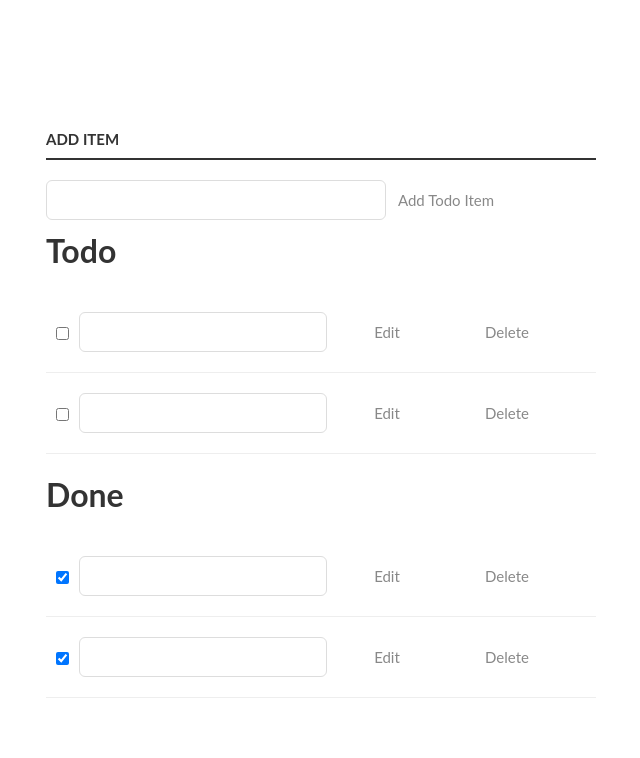
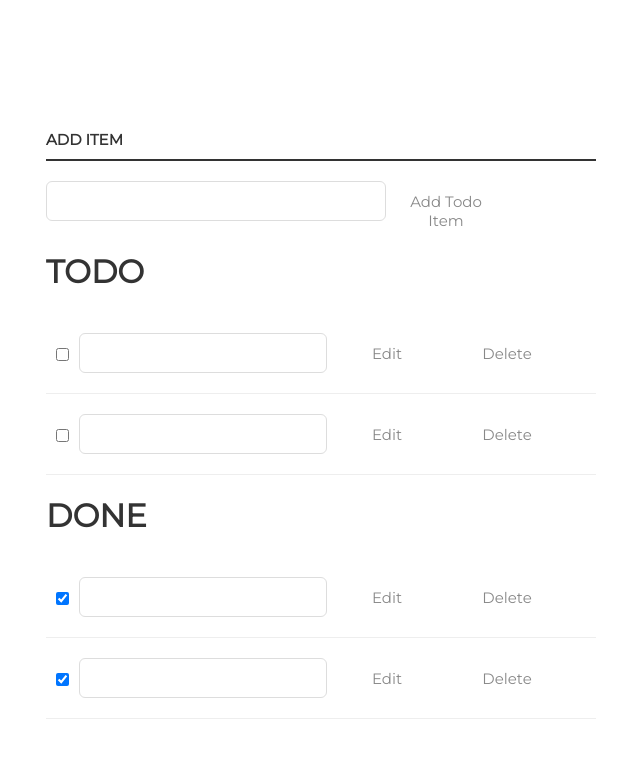
Before and after one commit to caressaarchie18/js1-final, a plain HTML site: page index.html in a window 1280 px wide. Shown: the whole page, without its empty margins (319-959 px from the left). Drawn offline with Linux system fonts and the light colour scheme.

Commit message:
changed font-family

```diff
--- a/css/styles.css
+++ b/css/styles.css
@@ -1,7 +1,7 @@
 body {
   background: #fff;
   color: #333;
-  font-family: Lato, sans-serif;
+  font-family: 'Montserrat', sans-serif;
 }
 .container {
   display: block;
@@ -29,7 +29,7 @@ button {
   font-size: 15px;
   width: 120px;
   margin: 10px 0 0;
-  font-family: Lato, sans-serif;
+  font-family: 'Montserrat', sans-serif;
   cursor: pointer;
 }
 button:hover {
@@ -55,7 +55,7 @@ input[type="text"] {
   border: 1px solid #ddd;
   background: #fff;
   border-radius: 6px;
-  font-family: Lato, sans-serif;
+  font-family: 'Montserrat', sans-serif;
   color: #888;
 }
 input[type="text"]:focus {
@@ -101,7 +101,7 @@ li >  input[type="text"] {
   border: 1px solid #ddd;
   background: #fff;
   border-radius: 6px;
-  font-family: Lato, sans-serif;
+  font-family: 'Montserrat', sans-serif;
   color: #888;
 }
 li > .delete:hover {
--- a/index.html
+++ b/index.html
@@ -5,6 +5,7 @@
   <meta name="viewport" content="width=device-width, initial-scale=1.0">
   <meta http-equiv="X-UA-Compatible" content="ie=edge">
   <title>ToDo App</title>
+  <link href="https://fonts.googleapis.com/css?family=Montserrat" rel="stylesheet">
   <link rel="stylesheet" href="css/styles.css">
 </head>
 <body>
@@ -14,7 +15,7 @@
       <input id="new-task" type="text">
       <button>Add Todo Item</button>
     </p>
-    <h1>Todo</h1>
+    <h1>TODO</h1>
     <ul id="incomplete-tasks">
       <li class="editMode">
         <input type="checkbox">
@@ -31,7 +32,7 @@
         <button class="delete">Delete</button>
       </li>
     </ul>
-    <h1>Done</h1>
+    <h1>DONE</h1>
     <ul id="completed-tasks">
         <li class="editMode">
           <input type="checkbox" checked>
```
